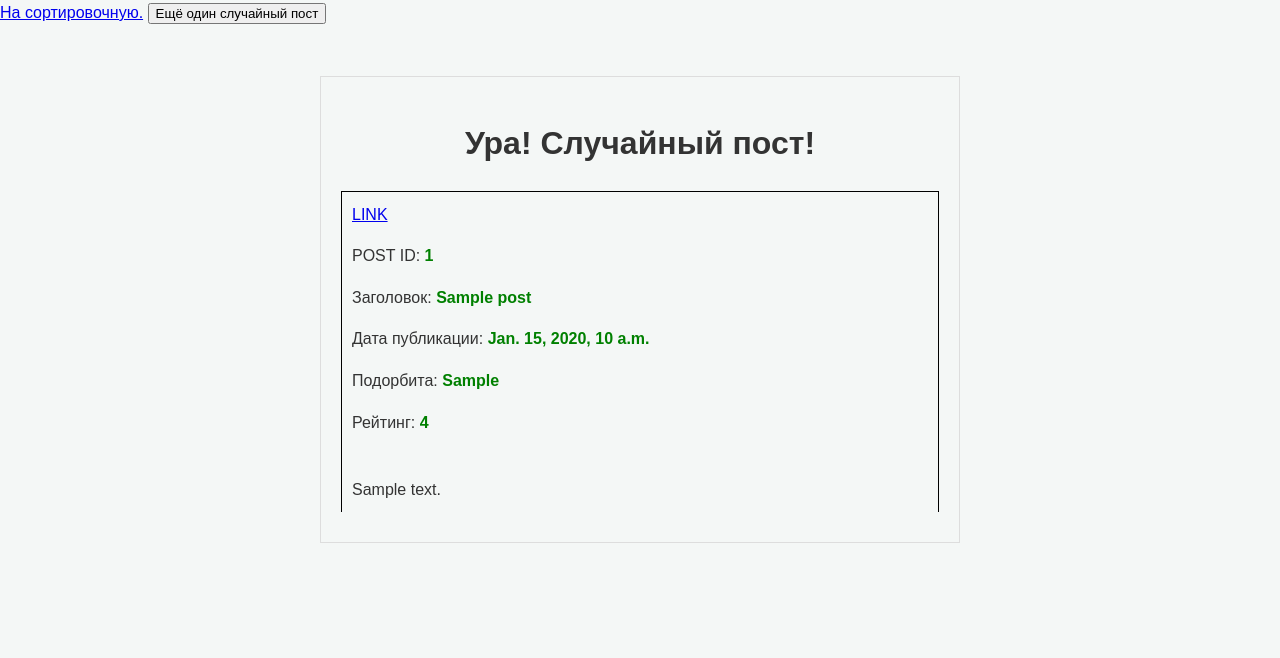
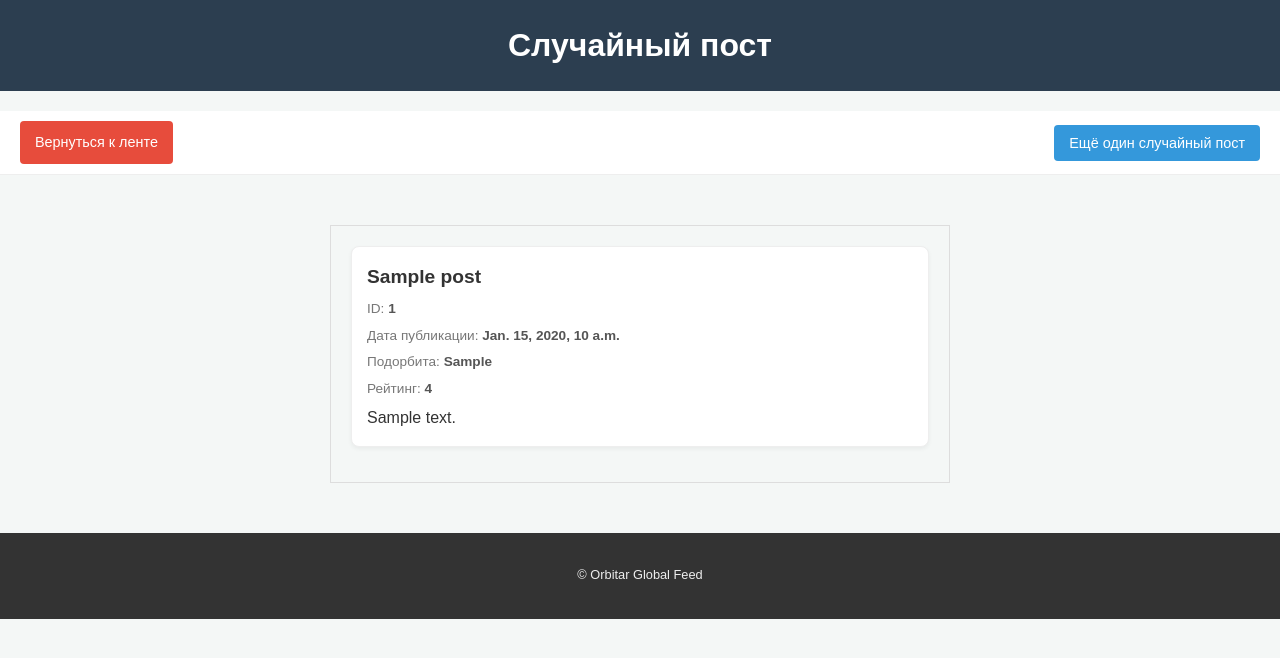
Before and after one commit to ta0ma0/orbitar_charts, a Django app: template orb_charts/random_post/templates/random_post/random_post.html in a window 1280 px wide. Shown: the top 658 px of the page. Run offline with Django 5.2, Linux system fonts and the light colour scheme; the template is opened without the code that fills it: most values are stand-ins (such as "Sample title", 1, 10 or a date in 2020).

Commit message:
Fix template random post

```diff
--- a/orb_charts/random_post/templates/random_post/random_post.html
+++ b/orb_charts/random_post/templates/random_post/random_post.html
@@ -1,34 +1,49 @@
 {% load static %}
+<!DOCTYPE html>
+<html lang="ru">
+<head>
+    <meta charset="UTF-8">
+    <meta name="viewport" content="width=device-width, initial-scale=1.0">
+    <title>Случайный пост | Orbitar</title>
     <link rel="stylesheet" href="{% static 'css/style.css' %}">
-<!DOCTYPE html>
-<html>
-<head>
-    <title>Orbitar Random Post</title>
 </head>
 <body>
-    <a href="{% url 'probe_app:orbitar_all_feed_posts' %}">На сортировочную.</a>
-    <button type="button" id="reload-random-post">Ещё один случайный пост</button>
+    <header class="header">
+        <h1>Случайный пост</h1>
+    </header>
+
+    <div class="controls">
+        <a href="{% url 'probe_app:orbitar_all_feed_posts' %}" class="button secondary-button">Вернуться к ленте</a>
+        <button type="button" id="reload-random-post" class="button">Ещё один случайный пост</button>
+    </div>
+
+    <main class="content">
         <div id="random-post-container">
-
-
-
             {% if post %}
-        <h1>Ура! Случайный пост!</h1>
-        <li class="post">
-            <a href="{{ post.link }}">    LINK</a>
-            <p>POST ID: <b>{{ post.post_id }}</b></p>
-            <p>Заголовок: <b>{{ post.title }}</b></p>
-            <p>Дата публикации: <b>{{ post.created }}</b></p>
-            <p>Подорбита: <b>{{ post.sub_orb }}</b></p>
-            <p>Рейтинг: <b>{{ post.rating }}</b></p><br>
+                <div class="post-item">
+                    <h2 class="post-title"><a href="{{ post.link }}" class="post-link">{{ post.title }}</a></h2>
+                    <div class="post-meta">
+                        <span class="meta-item">ID: <b>{{ post.post_id }}</b></span>
+                        <span class="meta-item">Дата публикации: <b>{{ post.created }}</b></span>
+                        <span class="meta-item">Подорбита: <b>{{ post.sub_orb }}</b></span>
+                        <span class="meta-item">Рейтинг: <b>{{ post.rating }}</b></span>
+                    </div>
+                    <div class="post-content">
                         {{ post.content |safe }}
-        </li>
+                    </div>
+                </div>
             {% elif error %}
-        <p>{{ error }}</p>
+                <div class="error-message">{{ error }}</div>
             {% else %}
-        <p>Загрузка...</p>
+                <div class="loading-message">Загрузка случайного поста...</div>
             {% endif %}
         </div>
+    </main>
+
+    <footer class="footer">
+        <p>&copy; Orbitar Global Feed</p>
+    </footer>
+
     <script>
         document.getElementById('reload-random-post').addEventListener('click', function() {
             location.reload(); // Перезагружаем текущую страницу
```
Lines whose indentation alone changed are shown as unchanged.
